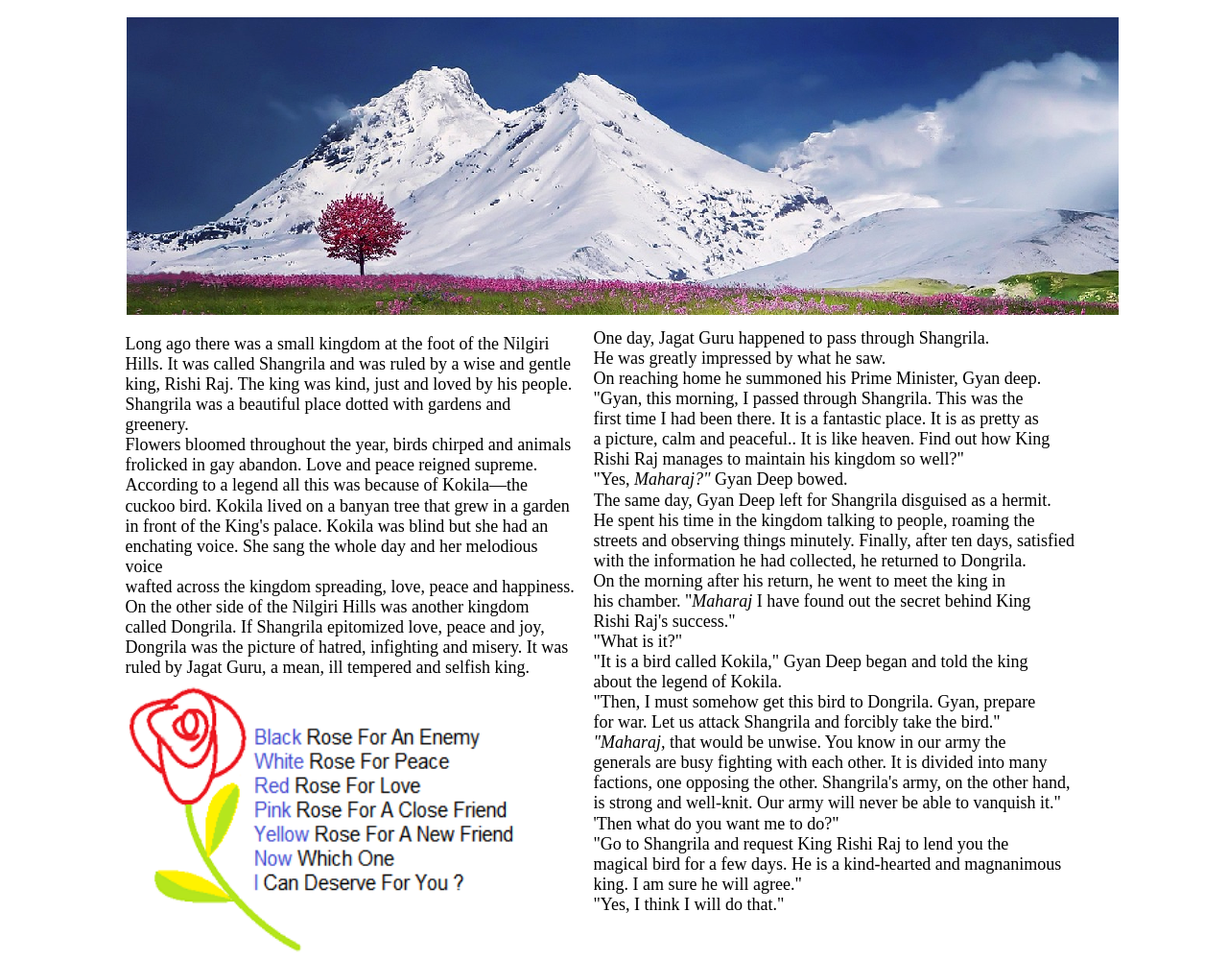
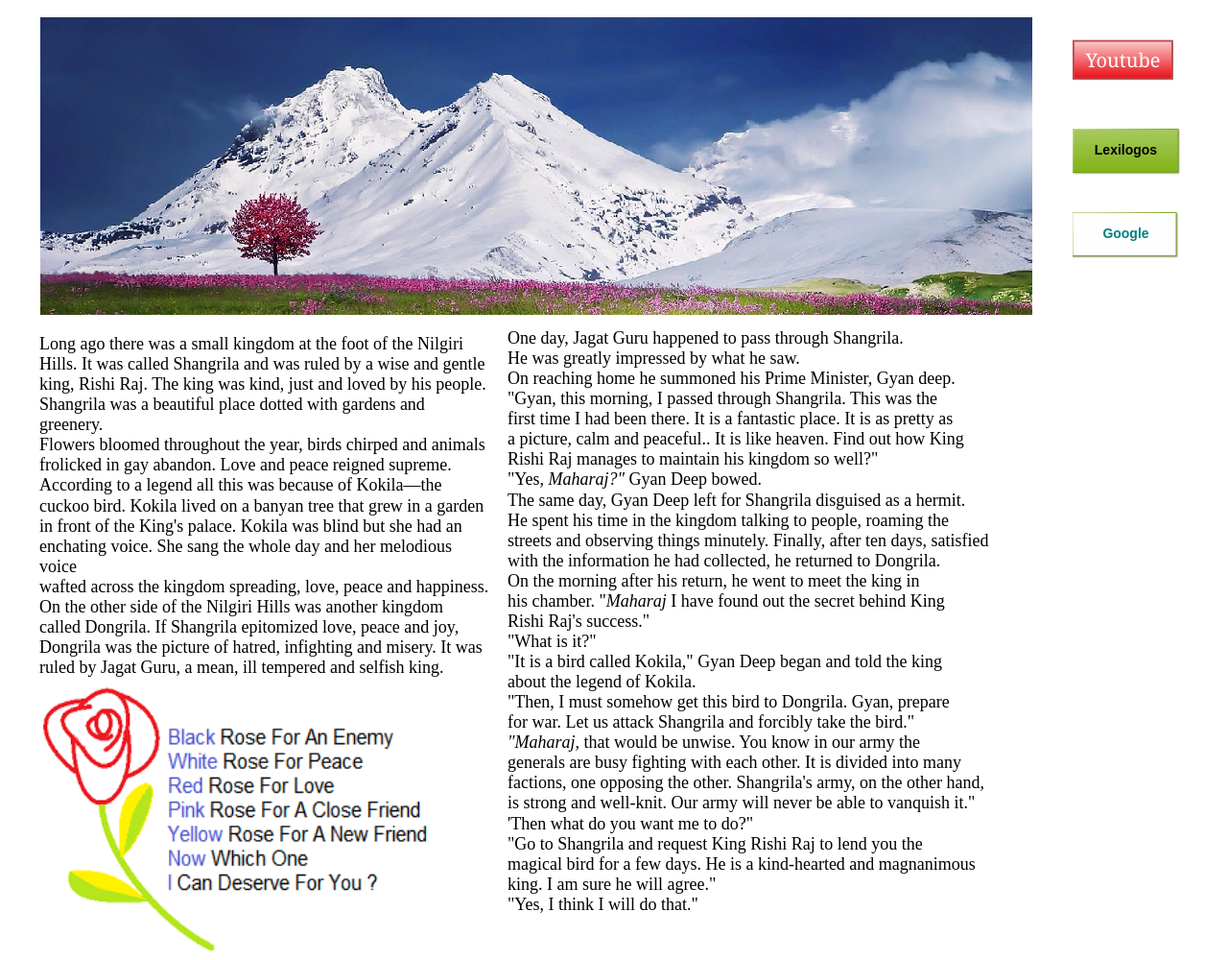
Before and after one commit to thai-githup/WhichRoseDeserve, a plain HTML site: page index.html in a window 1280 px wide. Shown: the whole page at 96% size. Drawn offline with Linux system fonts and the light colour scheme.

Commit message:
Add files via upload

```diff
--- a/index.html
+++ b/index.html
@@ -4,8 +4,8 @@
 <meta http-equiv="Content-Type" content="text/html; charset=UTF-8">
 <title>Home</title>
 <meta name="Generator" content="Serif WebPlus X6 (14.0.0.020)">
-<meta name="viewport" content="width=1051">
-<meta name="description" content="MySite, My Site, my Site, my site">
+<meta name="viewport" content="width=1230">
+<meta name="description" content="Rose I Deserver, Rose Deserve,deserve,  Red, red, rose, white, yellow, pink,black, which one, now, youtube, lexilogos, google, enemy, friend, peace, new, love for you, for you, you, for ">
 <style type="text/css">
 body{margin:0;padding:0;}
 .Normal-C
@@ -20,11 +20,28 @@ body{margin:0;padding:0;}
 {
     font-family:"TimesNewRomanPS-ItalicMT", serif; font-style:italic; font-size:18.0px; line-height:1.17em;
 }
+.Button1,.Button1:link,.Button1:visited{background-image:url('wpimages/wp3cb4e23f_06.png');background-position:0px 0px;text-decoration:none;display:block;position:absolute;}
+.Button1:focus{outline-style:none;}
+.Button1:hover{background-position:0px -90px;}
+.Button1:active{background-position:0px -45px;}
+.Button1 span,.Button1:link span,.Button1:visited span{color:#ffffff;font-family:Georgia,serif;font-weight:normal;text-decoration:none;text-align:center;text-transform:none;font-style:normal;left:19px;top:11px;width:83px;height:26px;font-size:20px;display:block;position:absolute;cursor:pointer;}
+.Button1:hover span{left:14px;top:6px;}
+.Button1:active span{left:20px;top:13px;}
+.Button2,.Button2:link,.Button2:visited{background-image:url('wpimages/wp715e9ba7_06.png');background-position:0px 0px;text-decoration:none;display:block;position:absolute;}
+.Button2:focus{outline-style:none;}
+.Button2:hover{background-position:0px -100px;}
+.Button2:active{background-position:0px -50px;}
+.Button2 span,.Button2:link span,.Button2:visited span{color:#000000;font-family:Arial,sans-serif;font-weight:bold;text-decoration:none;text-align:center;text-transform:none;font-style:normal;left:2px;top:14px;width:107px;height:18px;font-size:14px;display:block;position:absolute;cursor:pointer;}
+.Button3,.Button3:link,.Button3:visited{background-image:url('wpimages/wp8c853c4e_06.png');background-position:0px 0px;text-decoration:none;display:block;position:absolute;}
+.Button3:focus{outline-style:none;}
+.Button3:hover{background-position:0px -100px;}
+.Button3:active{background-position:0px -50px;}
+.Button3 span,.Button3:link span,.Button3:visited span{color:#008080;font-family:Arial,sans-serif;font-weight:bold;text-decoration:none;text-align:center;text-transform:none;font-style:normal;left:2px;top:14px;width:107px;height:18px;font-size:14px;display:block;position:absolute;cursor:pointer;}
 </style>
 <link rel="stylesheet" href="wpscripts/wpstyles.css" type="text/css"></head>
 
 <body text="#000000" style="background:#ffffff; height:1000px;">
-<div style="background-color:transparent;margin-left:auto;margin-right:auto;position:relative;width:1051px;height:1000px;">
+<div style="background-color:transparent;margin-left:auto;margin-right:auto;position:relative;width:1230px;height:1000px;">
 <div style="position:absolute;left:16px;top:348px;width:471px;height:360px;overflow:hidden;">
 <p class="Wp-Normal-P"><span class="Normal-C">Long ago there was a small kingdom at the foot of the Nilgiri</span></p>
 <p class="Wp-Normal-P"><span class="Normal-C">Hills. It was called Shangrila and was ruled by a wise and gentle</span></p>
@@ -75,6 +92,9 @@ body{margin:0;padding:0;}
 </div>
 <img src="wpimages/wp3f577960_06.png" border="0" width="1034" height="310" alt="" style="position:absolute;left:17px;top:18px;">
 <img src="wpimages/wp4ed85d62_06.png" border="0" width="422" height="293" alt="" style="position:absolute;left:16px;top:707px;">
+<a href="https://www.youtube.com/" id="btn_1" class="Button1" style="position:absolute;left:1085px;top:38px;width:113px;height:45px;"><span>Youtube</span></a>
+<a href="https://www.lexilogos.com/english/index.htm" id="btn_2" class="Button2" style="position:absolute;left:1093px;top:134px;width:115px;height:50px;"><span>Lexilogos</span></a>
+<a href="https://www.google.com/" id="btn_3" class="Button3" style="position:absolute;left:1093px;top:221px;width:115px;height:50px;"><span>Google</span></a>
 </div>
 </body>
 </html>
```
Also changed, not shown: wpimages/wp3cb4e23f_06.png (added), wpimages/wp715e9ba7_06.png (added), wpimages/wp8c853c4e_06.png (added).
